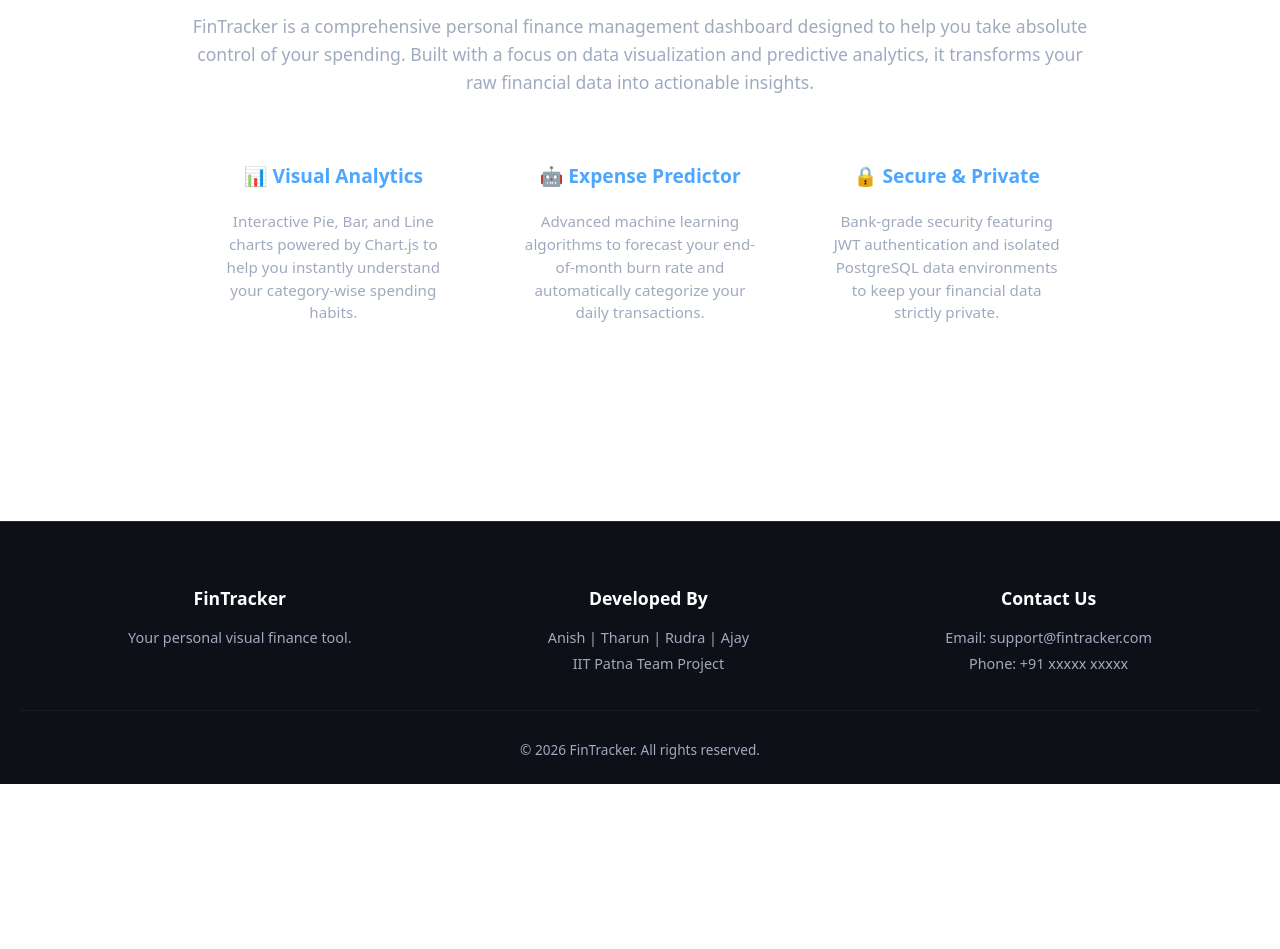
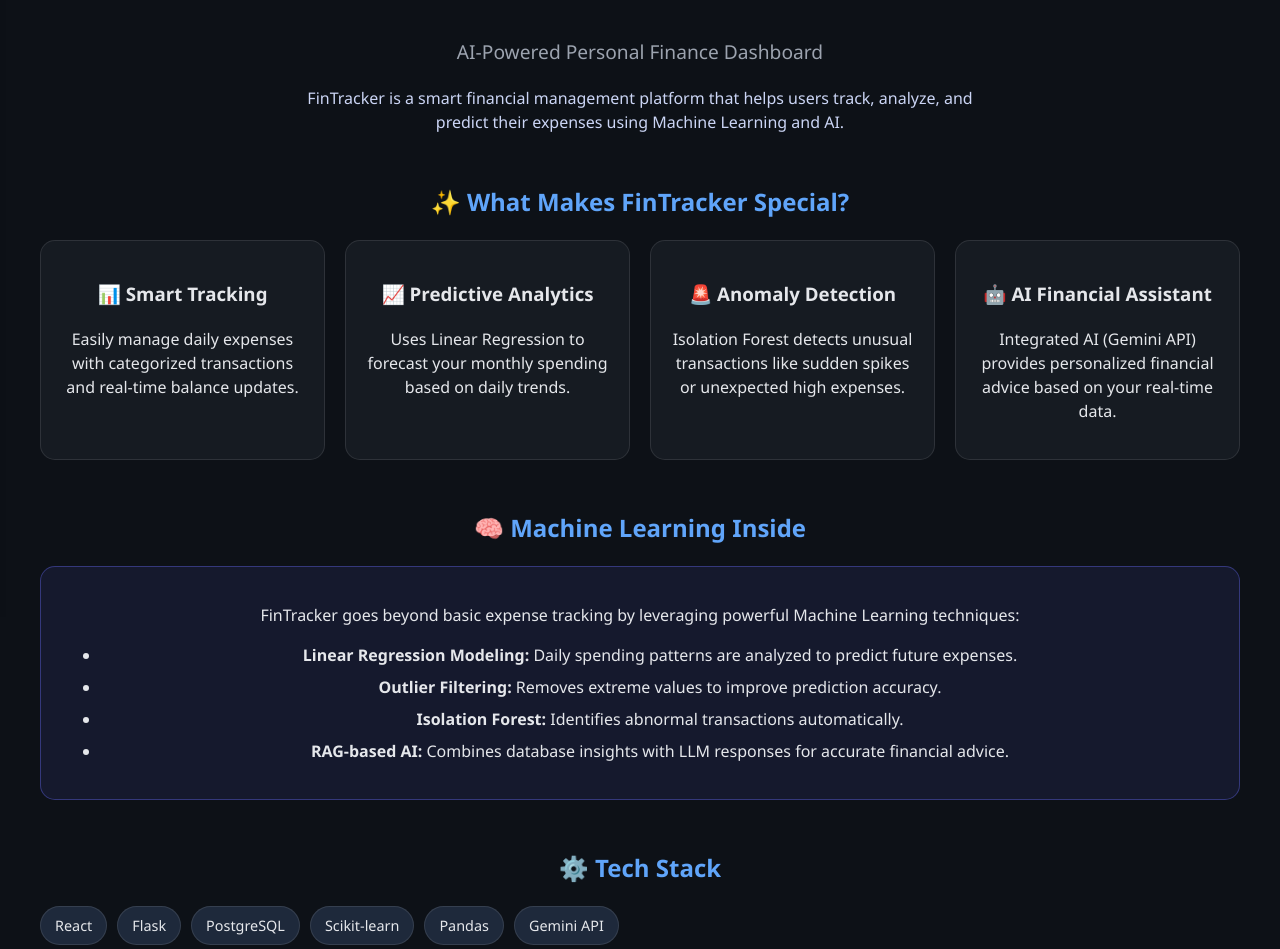
Before and after one commit to anish-git-05/fin_tracker, a React (Vite) app in the folder client/: page /about in a window 1280 px wide. Shown: the part 183-1132 px from the top of the page. Before the commit the page ends 967 px from the top, so only its background shows below. Built offline with nearby package versions, Linux system fonts and the light colour scheme.

Commit message:
few things improved!

```diff
--- a/client/src/components/About.jsx
+++ b/client/src/components/About.jsx
@@ -5,27 +5,104 @@
 function About() {
     return (
         <div className="about-container">
-            <div className="about-content">
-                <h1 className="about-title">About FinTracker</h1>
-                <p className="about-description">
-                    FinTracker is a comprehensive personal finance management dashboard designed to help you take absolute control of your spending. Built with a focus on data visualization and predictive analytics, it transforms your raw financial data into actionable insights.
+
+      {/* HERO SECTION */}
+      <div className="about-hero">
+        <h1>FinTracker</h1>
+        <p className="tagline">
+          AI-Powered Personal Finance Dashboard
         </p>
+        <p className="description">
+          FinTracker is a smart financial management platform that helps users
+          track, analyze, and predict their expenses using Machine Learning and AI.
+        </p>
+      </div>
+
+      {/* FEATURES */}
+      <div className="about-section">
+        <h2>✨ What Makes FinTracker Special?</h2>
 
         <div className="features-grid">
           <div className="feature-card">
-                        <h3>📊 Visual Analytics</h3>
-                        <p>Interactive Pie, Bar, and Line charts powered by Chart.js to help you instantly understand your category-wise spending habits.</p>
+            <h3>📊 Smart Tracking</h3>
+            <p>
+              Easily manage daily expenses with categorized transactions and
+              real-time balance updates.
+            </p>
           </div>
+
           <div className="feature-card">
-                        <h3>🤖 Expense Predictor</h3>
-                        <p>Advanced machine learning algorithms to forecast your end-of-month burn rate and automatically categorize your daily transactions.</p>
+            <h3>📈 Predictive Analytics</h3>
+            <p>
+              Uses Linear Regression to forecast your monthly spending based
+              on daily trends.
+            </p>
           </div>
+
           <div className="feature-card">
-                        <h3>🔒 Secure & Private</h3>
-                        <p>Bank-grade security featuring JWT authentication and isolated PostgreSQL data environments to keep your financial data strictly private.</p>
+            <h3>🚨 Anomaly Detection</h3>
+            <p>
+              Isolation Forest detects unusual transactions like sudden spikes
+              or unexpected high expenses.
+            </p>
+          </div>
+
+          <div className="feature-card">
+            <h3>🤖 AI Financial Assistant</h3>
+            <p>
+              Integrated AI (Gemini API) provides personalized financial advice
+              based on your real-time data.
+            </p>
           </div>
         </div>
       </div>
+
+      {/* ML SECTION */}
+      <div className="about-section">
+        <h2>🧠 Machine Learning Inside</h2>
+
+        <div className="ml-box">
+          <p>
+            FinTracker goes beyond basic expense tracking by leveraging
+            powerful Machine Learning techniques:
+          </p>
+
+          <ul>
+            <li>
+              <strong>Linear Regression Modeling:</strong> Daily spending patterns
+              are analyzed to predict future expenses.
+            </li>
+            <li>
+              <strong>Outlier Filtering:</strong> Removes extreme values
+              to improve prediction accuracy.
+            </li>
+            <li>
+              <strong>Isolation Forest:</strong> Identifies abnormal transactions
+              automatically.
+            </li>
+            <li>
+              <strong>RAG-based AI:</strong> Combines database insights with LLM
+              responses for accurate financial advice.
+            </li>
+          </ul>
+        </div>
+      </div>
+
+      {/* TECH STACK */}
+      <div className="about-section">
+        <h2>⚙️ Tech Stack</h2>
+
+        <div className="tech-stack">
+          <span>React</span>
+          <span>Flask</span>
+          <span>PostgreSQL</span>
+          <span>Scikit-learn</span>
+          <span>Pandas</span>
+          <span>Gemini API</span>
+        </div>
+      </div>
+
+
     </div>
     );
 }
@@ -41,14 +118,14 @@
 
                 <div className="footer-section">
                     <h4>Developed By</h4>
-                    <p>Anish | Tharun | Rudra | Ajay</p>
+                    <p>Anish | Tharun | Rudra | Ajay | Rahul | Vignan</p>
                     <p>IIT Patna Team Project</p>
                 </div>
 
                 <div className="footer-section">
                     <h4>Contact Us</h4>
                     <p>Email: support@fintracker.com</p>
-                    <p>Phone: +91 xxxxx xxxxx</p>
+                    <p>Phone: +91 8555816349</p>
                 </div>
             </div>
 
--- a/client/src/components/Anomalies.jsx
+++ b/client/src/components/Anomalies.jsx
@@ -35,7 +35,7 @@
         <div className="anomalies-card">
             <div className="anomalies-header">
                 <span className="anomalies-icon">⚠️</span>
-                <h3 className="anomalies-title">AI Anomaly Detection</h3>
+                <h3 className="anomalies-title">Anomaly Detection</h3>
             </div>
             <p className="anomalies-subtitle">Our ML models flagged these unusual expenses:</p>
 
--- a/client/src/components/Dashboard.jsx
+++ b/client/src/components/Dashboard.jsx
@@ -8,7 +8,7 @@
 import Anomalies from "./Anomalies";
 
 ChartJS.register(CategoryScale, LinearScale, BarElement, Tooltip);
-
+const month=new Date().toLocaleString('default',{month:'long'})
 function authfetch(url) {
     const token = localStorage.getItem("token");
     return fetch(url, {
@@ -42,7 +42,7 @@
     }
     return (
         <div className="summaryCard">
-            <h3>Monthly Spending Insights 📊</h3>
+            <h3>Monthly Spending Insights ({month}) 📊</h3>
             <div className="grid">
                 <div className="box">
                     <p>Total Spent: Rs {sumExpenses.toFixed(2)}</p>
--- a/client/src/components/Predict.jsx
+++ b/client/src/components/Predict.jsx
@@ -7,7 +7,7 @@
     const [data, setdata] = useState(null);
     const [load, setload] = useState(true);
     const [err, seterr] = useState("");
-
+    const month=new Date().toLocaleString('default',{month:'long'})
     useEffect(() => {
         async function getPrediction() {
             const token = localStorage.getItem("token");
@@ -50,7 +50,7 @@
     return(
         <div className="predict-container">
             <div className="predict-card">
-                <h2>End of Month Forecast</h2>
+                <h2>End of Month Forecast ({month})</h2>
 
                 {load ? (
                     <div className="spinner-container">
@@ -79,13 +79,21 @@
                                         <span>Current Day</span>
                                         <strong>{data.current_day}</strong>
                                     </div>
+                                    {/* <div className="stat-box">
+                                        <span>Confidence</span>
+                                        <strong style={{ color: data.confidence_score > 70 ? "#51cf66" : "#fcc419" }}>
+                                            {data.confidence_score}%
+                                        </strong>
+                                    </div> */}
                                 </div>
                                 <div className="chart-header">
                                     <div className="chart-title-group">
                                         <span className="live-dot"></span>
                                         <h3>Spending Trajectory</h3>
                                     </div>
-                                    <span className="chart-badge">Linear Regression</span>
+                                    <span className="chart-badge">
+                                        Visualisation
+                                    </span>
                                 </div>
                                 <div style={{ width: '100%', height: 350, marginTop: '30px' }}>
                                         <ResponsiveContainer width="100%" height="100%">
--- a/client/src/style/About.css
+++ b/client/src/style/About.css
@@ -1,57 +1,97 @@
-
 .about-container {
-    padding: 40px 20px;
-    color: #e6edf3;
-    max-width: 900px;
-    margin: 0 auto;
-    min-height: 70vh;
+  padding: 40px;
+  color: #e5e7eb;
+  background: #0d1117;
+  min-height: 100vh;
+  font-family: "Segoe UI", sans-serif;
 }
 
-.about-title {
-    font-size: 2.5rem;
-    color: #ffffff;
-    text-align: center;
-    margin-bottom: 20px;
+/* HERO */
+.about-hero {
+  text-align: center;
+  margin-bottom: 50px;
 }
 
-.about-description {
-    font-size: 1.1rem;
-    line-height: 1.6;
-    text-align: center;
-    color: #a0aabf;
-    margin-bottom: 40px;
+.about-hero h1 {
+  font-size: 3rem;
+  background: linear-gradient(90deg, #00ffff, #8b5cf6);
+  -webkit-background-clip: text;
+  color: transparent;
 }
 
+.tagline {
+  font-size: 1.2rem;
+  color: #9ca3af;
+}
+
+.description {
+  max-width: 700px;
+  margin: 10px auto;
+  color: #cbd5f5;
+}
+
+/* SECTIONS */
+.about-section {
+  margin-bottom: 50px;
+}
+
+.about-section h2 {
+  margin-bottom: 20px;
+  color: #60a5fa;
+}
+
+/* FEATURES GRID */
 .features-grid {
-    display: grid;
-    grid-template-columns: repeat(auto-fit, minmax(250px, 1fr));
-    gap: 20px;
+  display: grid;
+  grid-template-columns: repeat(auto-fit, minmax(220px, 1fr));
+  gap: 20px;
 }
 
 .feature-card {
-    background-color: rgba(255, 255, 255, 0.05);
-    padding: 25px;
-    border-radius: 12px;
-    border: 1px solid rgba(255, 255, 255, 0.1);
-    transition: transform 0.3s ease;
+  background: #161b22;
+  padding: 20px;
+  border-radius: 15px;
+  border: 1px solid rgba(255,255,255,0.1);
+  transition: 0.3s;
 }
 
 .feature-card:hover {
-    transform: translateY(-5px);
-    background-color: rgba(255, 255, 255, 0.08);
+  transform: translateY(-5px);
+  box-shadow: 0 10px 30px rgba(0,0,0,0.6);
 }
 
-.feature-card h3 {
-    margin-top: 0;
-    color: #4da6ff;
-    font-size: 1.2rem;
+/* ML BOX */
+.ml-box {
+  background: rgba(99,102,241,0.1);
+  border: 1px solid rgba(99,102,241,0.4);
+  padding: 20px;
+  border-radius: 15px;
 }
 
-.feature-card p {
-    color: #a0aabf;
-    font-size: 0.95rem;
-    line-height: 1.5;
+.ml-box ul {
+  margin-top: 10px;
 }
+
+.ml-box li {
+  margin-bottom: 8px;
+}
+
+/* TECH STACK */
+.tech-stack {
+  display: flex;
+  flex-wrap: wrap;
+  gap: 10px;
+}
+
+.tech-stack span {
+  background: #1e293b;
+  padding: 8px 14px;
+  border-radius: 20px;
+  border: 1px solid rgba(255,255,255,0.1);
+  font-size: 0.9rem;
+}
+
+
 
 .footer-container {
     background-color: #0d1117;
```
Also changed, not shown: client/src/components/Add.jsx (+61 -10 lines), client/src/components/Visual.jsx (+31 -18 lines), client/src/components/git.txt, 1 other file (tests, documents, lock files or other folders). Lines whose indentation alone changed are shown as unchanged.
